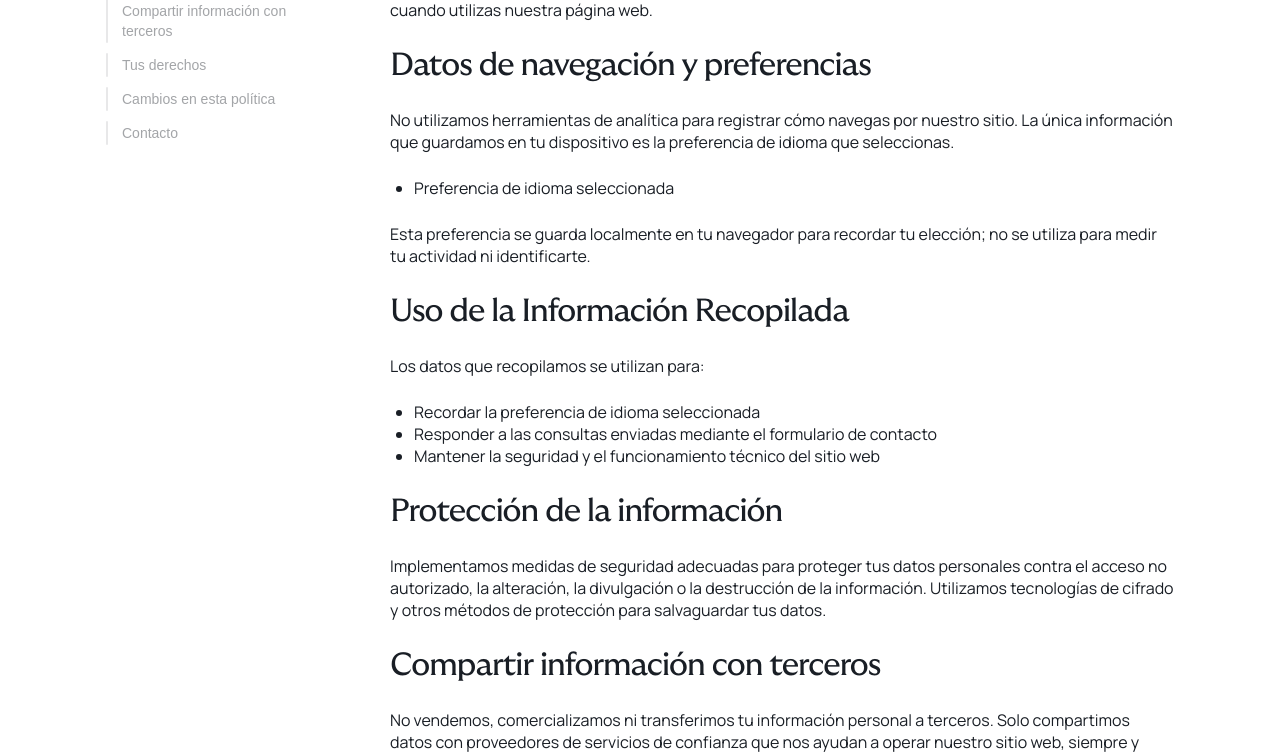
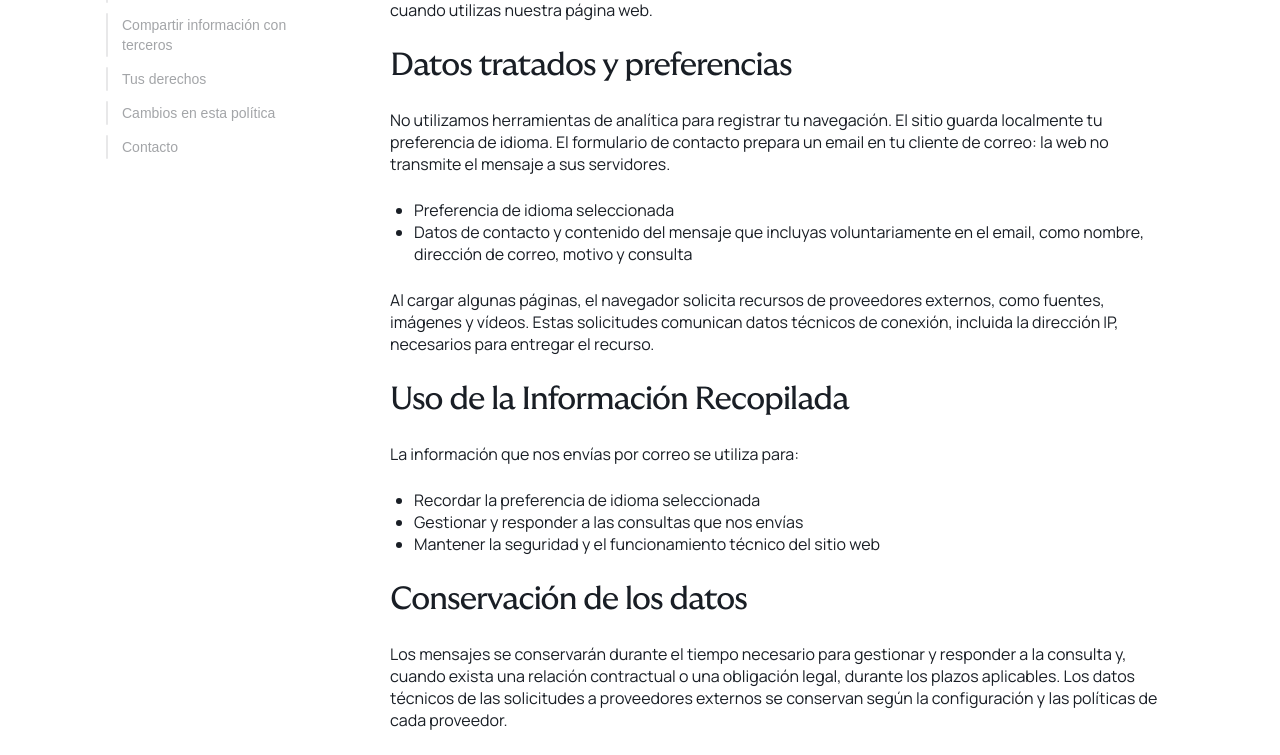
Before and after one commit to madeindigio/DigioWeb, a React (Vite) app: page /privacidad in a window 1280 px wide. Shown: the part 449-1204 px from the top of the page. Built offline with nearby package versions, Linux system fonts and the light colour scheme; a web font is replaced by a local one.

Commit message:
feat: actualizar contenido de la política de privacidad y agregar sección de conservación de datos

```diff
--- a/src/app/i18n/es.ts
+++ b/src/app/i18n/es.ts
@@ -955,7 +955,7 @@ const es = {
         message: "Mensaje",
         messagePlaceholder: "Escribe tu mensaje",
         dataProtection: "Información sobre protección de datos personales",
-        dataProtectionBody: "Responsable: Digio Soluciones Digitales, S.L. Finalidad: Gestionar tu consulta y mantenerte informado sobre nuestros servicios. Legitimación: Consentimiento del interesado. Destinatarios: No se cederán datos a terceros salvo obligación legal. Derechos: Acceder, rectificar y suprimir los datos, así como otros derechos recogidos en la información adicional.",
+        dataProtectionBody: "Responsable: Digio Soluciones Digitales, S.L.; contacto: info@digio.es. Finalidad: gestionar y responder a tu consulta. Base jurídica: atender la solicitud que nos envías y, cuando corresponda, adoptar medidas precontractuales a petición tuya. Al pulsar enviar, se abre tu cliente de correo; el sitio no envía el mensaje a sus servidores. Si decides enviarlo, intervienen los proveedores de correo del envío y la recepción. Conservación: el tiempo necesario para atender la consulta y los plazos legales aplicables. No usaremos tus datos para comunicaciones comerciales sin una autorización separada. Puedes ejercer tus derechos y reclamar ante la AEPD escribiendo a info@digio.es.",
         reasonRequired: "Selecciona un motivo de contacto.",
         nameInvalid: "Introduce un nombre válido (entre 2 y 120 caracteres).",
         emailInvalid: "Introduce un email válido.",
@@ -996,20 +996,22 @@ const es = {
       title: "Política de privacidad",
       introTitle: "Introducción",
       introBody: "En Digio, valoramos tu privacidad y nos comprometemos a proteger tus datos personales. Esta política de privacidad describe cómo recopilamos, utilizamos y protegemos la información que nos proporcionas cuando utilizas nuestra página web.",
-      dataTitle: "Datos de navegación y preferencias",
-      dataBody1: "No utilizamos herramientas de analítica para registrar cómo navegas por nuestro sitio. La única información que guardamos en tu dispositivo es la preferencia de idioma que seleccionas.",
-      dataList: ["Preferencia de idioma seleccionada"],
-      dataBody2: "Esta preferencia se guarda localmente en tu navegador para recordar tu elección; no se utiliza para medir tu actividad ni identificarte.",
+      dataTitle: "Datos tratados y preferencias",
+      dataBody1: "No utilizamos herramientas de analítica para registrar tu navegación. El sitio guarda localmente tu preferencia de idioma. El formulario de contacto prepara un email en tu cliente de correo: la web no transmite el mensaje a sus servidores.",
+      dataList: ["Preferencia de idioma seleccionada", "Datos de contacto y contenido del mensaje que incluyas voluntariamente en el email, como nombre, dirección de correo, motivo y consulta"],
+      dataBody2: "Al cargar algunas páginas, el navegador solicita recursos de proveedores externos, como fuentes, imágenes y vídeos. Estas solicitudes comunican datos técnicos de conexión, incluida la dirección IP, necesarios para entregar el recurso.",
       useTitle: "Uso de la Información Recopilada",
       useBody1: "Uso de la Información Recopilada",
-      useBody2: "Los datos que recopilamos se utilizan para:",
-      useList: ["Recordar la preferencia de idioma seleccionada", "Responder a las consultas enviadas mediante el formulario de contacto", "Mantener la seguridad y el funcionamiento técnico del sitio web"],
+      useBody2: "La información que nos envías por correo se utiliza para:",
+      useList: ["Recordar la preferencia de idioma seleccionada", "Gestionar y responder a las consultas que nos envías", "Mantener la seguridad y el funcionamiento técnico del sitio web"],
+      retentionTitle: "Conservación de los datos",
+      retentionBody: "Los mensajes se conservarán durante el tiempo necesario para gestionar y responder a la consulta y, cuando exista una relación contractual o una obligación legal, durante los plazos aplicables. Los datos técnicos de las solicitudes a proveedores externos se conservan según la configuración y las políticas de cada proveedor.",
       protectionTitle: "Protección de la información",
       protectionBody: "Implementamos medidas de seguridad adecuadas para proteger tus datos personales contra el acceso no autorizado, la alteración, la divulgación o la destrucción de la información. Utilizamos tecnologías de cifrado y otros métodos de protección para salvaguardar tus datos.",
       sharingTitle: "Compartir información con terceros",
-      sharingBody: "No vendemos, comercializamos ni transferimos tu información personal a terceros. Solo compartimos datos con proveedores de servicios de confianza que nos ayudan a operar nuestro sitio web, siempre y cuando estas partes acepten mantener esta información confidencial.",
+      sharingBody: "El sitio está alojado en GitHub Pages. Algunas páginas cargan fuentes de Fontshare, imágenes de Unsplash y vídeos servidos a través de Amazon CloudFront. Al solicitar esos recursos, los proveedores reciben datos técnicos de conexión, como la dirección IP. Si envías una consulta desde el formulario, el mensaje se procesa mediante los proveedores de correo implicados en el envío y la recepción. No vendemos tus datos. El uso, la conservación y las posibles transferencias internacionales por parte de cada proveedor dependen de su servicio y de las condiciones aplicables.",
       rightsTitle: "Tus derechos",
-      rightsBody: "Tienes derecho a acceder, rectificar o eliminar tus datos personales en cualquier momento. Si deseas ejercer estos derechos o tienes alguna pregunta sobre nuestra política de privacidad, no dudes en contactarnos.",
+      rightsBody: "Puedes solicitar el acceso, la rectificación, la supresión, la limitación u oponerte al tratamiento de tus datos, así como solicitar su portabilidad cuando proceda. Puedes retirar un consentimiento cuando el tratamiento se base en él y reclamar ante la Agencia Española de Protección de Datos. Para ejercer tus derechos, escribe a info@digio.es.",
       changesTitle: "Cambios en esta política",
       changesBody: "Nos reservamos el derecho de actualizar esta política de privacidad en cualquier momento. Te notificaremos sobre cualquier cambio publicando la nueva política en nuestro sitio web. Te recomendamos revisar periódicamente esta página para mantenerte informado.",
       contactTitle: "Contacto",
--- a/src/app/pages/PrivacidadPage.tsx
+++ b/src/app/pages/PrivacidadPage.tsx
@@ -23,6 +23,7 @@ export function PrivacidadPage() {
       { id: "intro", label: t("pages.privacidad.introTitle") },
       { id: "datos", label: t("pages.privacidad.dataTitle") },
       { id: "uso", label: t("pages.privacidad.useTitle") },
+      { id: "conservacion", label: t("pages.privacidad.retentionTitle") },
       { id: "proteccion", label: t("pages.privacidad.protectionTitle") },
       { id: "terceros", label: t("pages.privacidad.sharingTitle") },
       { id: "derechos", label: t("pages.privacidad.rightsTitle") },
@@ -51,6 +52,10 @@ export function PrivacidadPage() {
       <LegalSection id="uso" title={t("pages.privacidad.useTitle")}>
         <LegalBody>{t("pages.privacidad.useBody2")}</LegalBody>
         <LegalBulletList items={useList} />
+      </LegalSection>
+
+      <LegalSection id="conservacion" title={t("pages.privacidad.retentionTitle")}>
+        <LegalBody>{t("pages.privacidad.retentionBody")}</LegalBody>
       </LegalSection>
 
       <LegalSection
```
Also changed, not shown: src/app/i18n/en.ts (+11 -9 lines).
